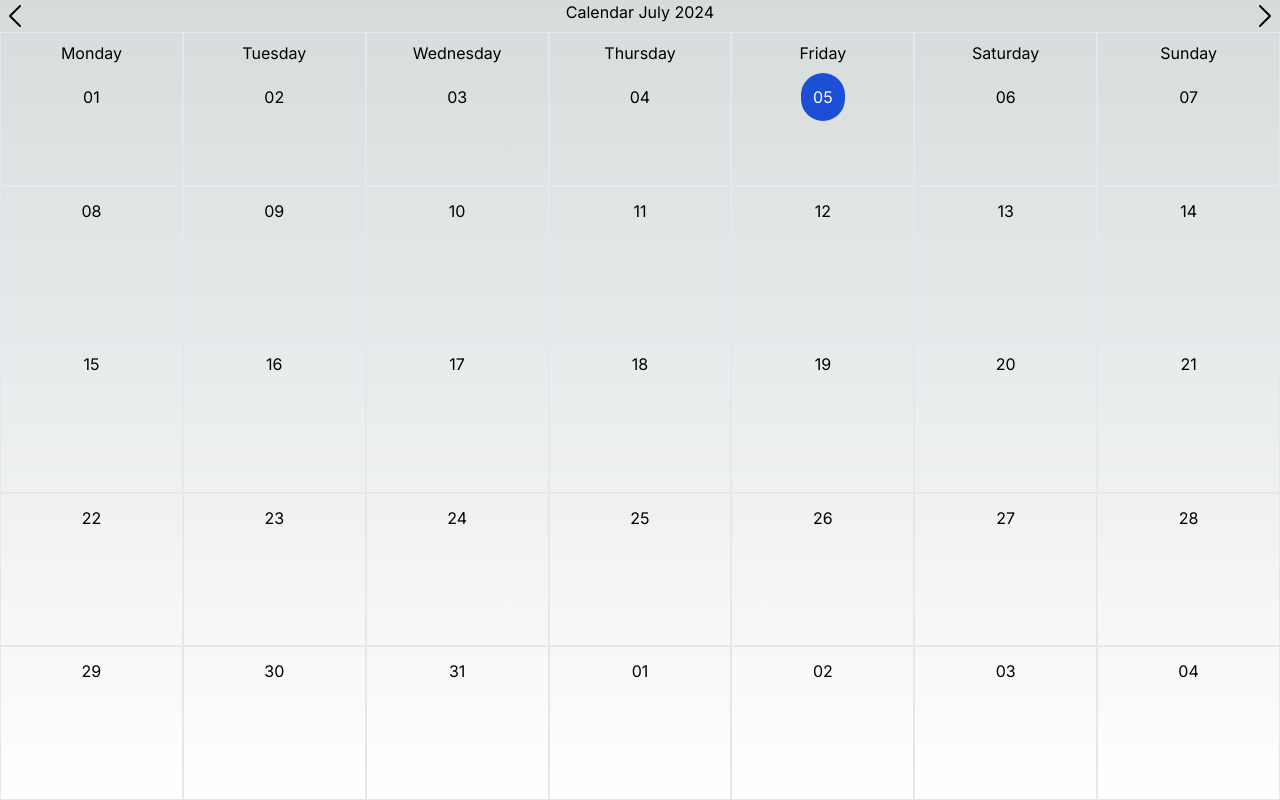
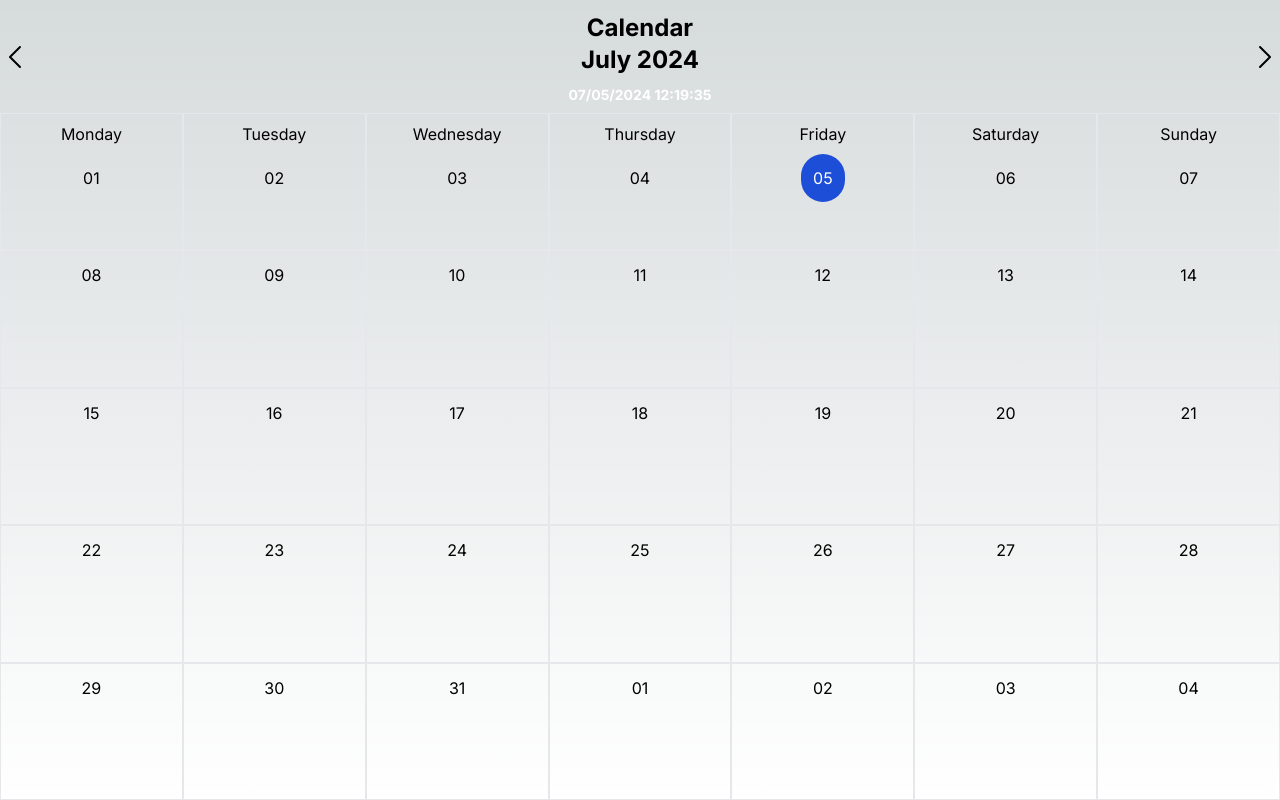
Before and after one commit to roberto-fernandino/calendar, a Next.js app: page / in a window 1280 px wide. Built offline with nearby package versions, Linux system fonts and the light colour scheme.

Commit message:
feat: Improved calendar Header UI, made it more clean and legible.

```diff
--- a/src/components/Header.js
+++ b/src/components/Header.js
@@ -1,7 +1,7 @@
-import React, { useCallback } from "react";
+import React, { useCallback, useState, useEffect } from "react";
 import { CaretLeft, CaretRight } from "@phosphor-icons/react";
 import { getMonth } from "../../lib/util";
-
+import dayjs from "dayjs";
 export default function Header({
   setCurrentMonth,
   setMonthString,
@@ -9,6 +9,21 @@ export default function Header({
   setCurrentDate,
   setCurrentYear,
 }) {
+  const [currentTime, setCurrentTime] = useState(dayjs());
+  const [clientTime, setClientTime] = useState(null);
+
+  useEffect(() => {
+    setCurrentTime(dayjs());
+  }, []);
+
+  useEffect(() => {
+    setClientTime(dayjs());
+    const interval = setInterval(() => {
+      setClientTime((prevTime) => prevTime.add(1, "second"));
+    }, 1000);
+    return () => clearInterval(interval);
+  }, []);
+
   const updateMonth = useCallback(
     (direction) => {
       setCurrentDate((prevDate) => {
@@ -25,15 +40,23 @@ export default function Header({
   return (
     <>
       <main className="flex justify-center w-screen">
-        <div className="flex flex-row justify-between w-screen">
+        <div className="flex flex-row justify-between items-center w-screen">
           <CaretLeft
             size={32}
             onClick={() => updateMonth(-1)}
             className="cursor-pointer"
           />
-          <p className="select-none">
-            Calendar {currentDate.format("MMMM YYYY")}
-          </p>
+          <div className="flex flex-col justify-center items-center">
+            <p className="select-none text-2xl font-bold p-3 text-center">
+              Calendar <br />
+              {currentDate.format("MMMM YYYY")}
+            </p>
+            {clientTime && (
+              <p className="select-none text-sm text-white font-bold text-[1.5rem] mb-2 mt-[-3px]">
+                {clientTime.format("MM/DD/YYYY HH:mm:ss")}
+              </p>
+            )}
+          </div>
           <CaretRight
             size={32}
             onClick={() => updateMonth(1)}
```
